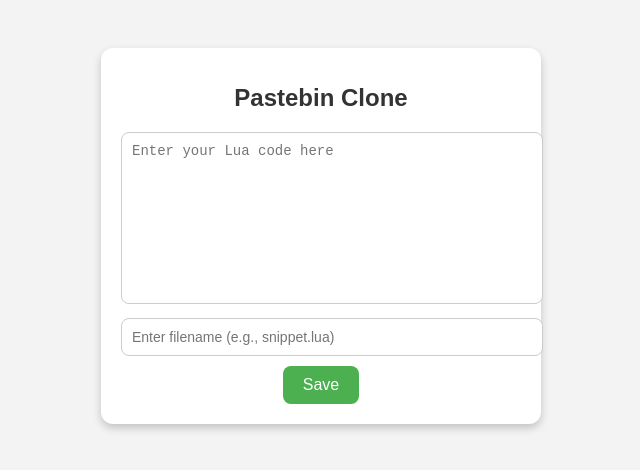
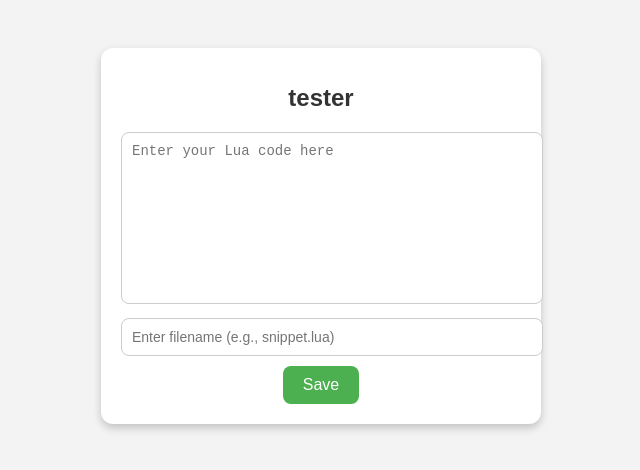
Before and after one commit to imstupid3/imstupid3.github.io, a plain HTML site: page index.html in a window 1280 px wide. Shown: the part 164-634 px from the top of the page, without its empty margins (319-959 px from the left). Drawn offline with Linux system fonts and the light colour scheme.

Commit message:
Update index.html

```diff
--- a/index.html
+++ b/index.html
@@ -8,7 +8,7 @@
 </head>
 <body>
     <div class="container">
-        <h1>Pastebin Clone</h1>
+        <h1>tester</h1>
         <textarea id="code" placeholder="Enter your Lua code here"></textarea>
         <input id="filename" placeholder="Enter filename (e.g., snippet.lua)" />
         <button onclick="saveFile()">Save</button>
```
